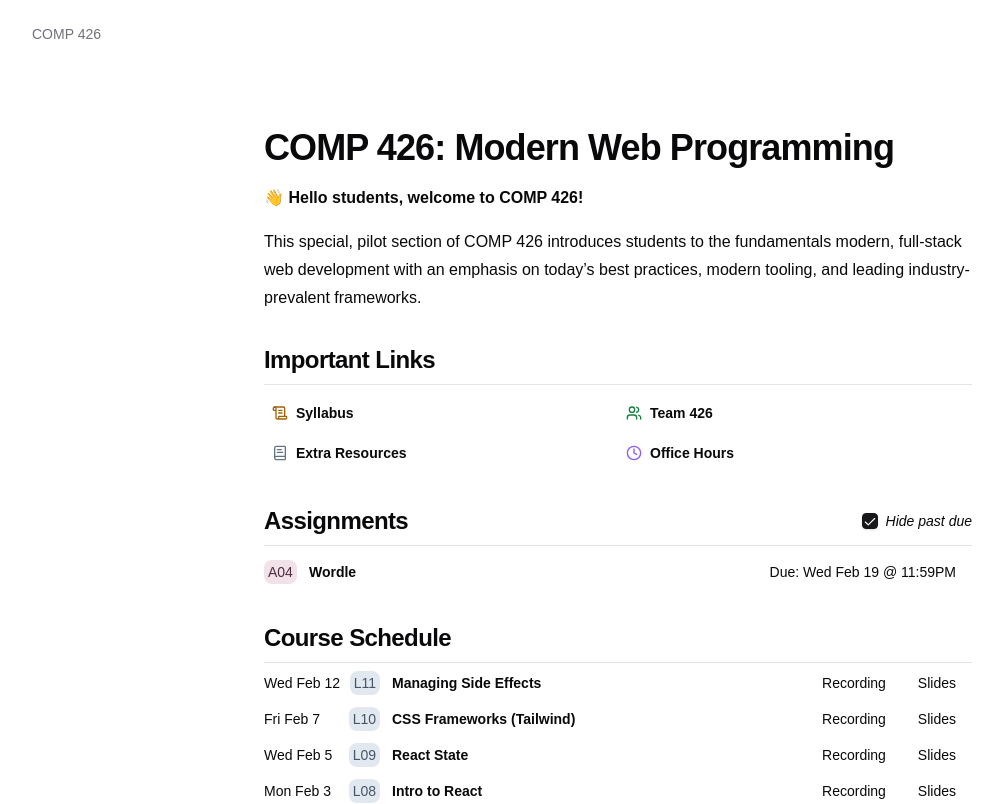
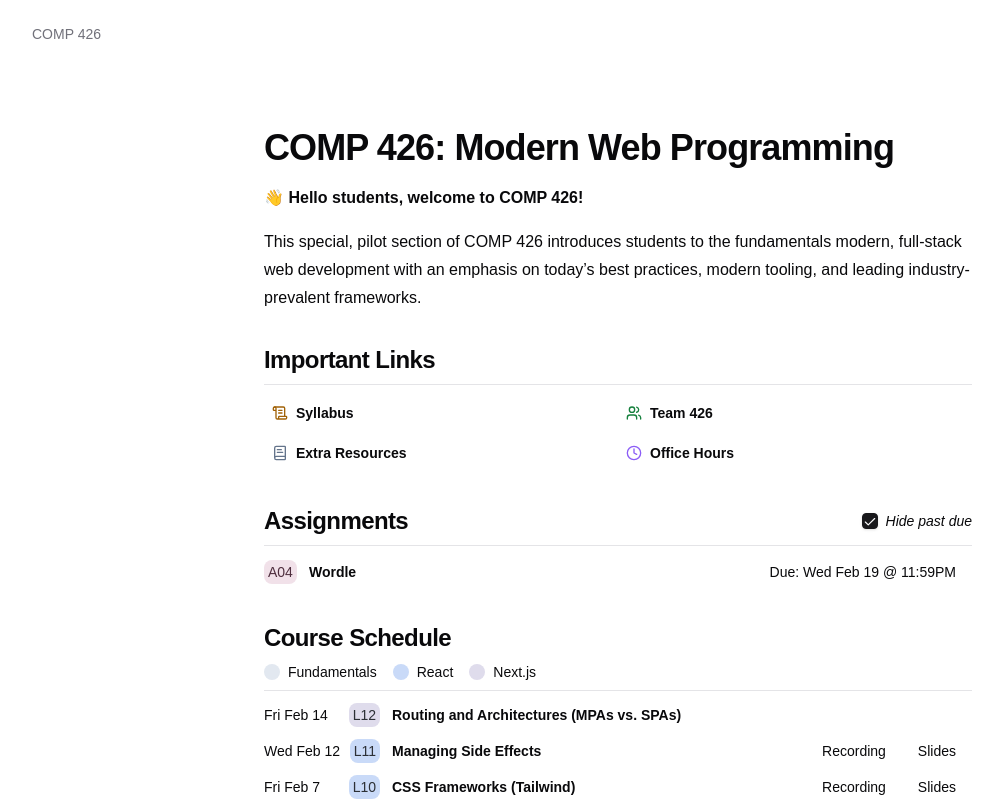
Before and after one commit to comp426-25s/comp426-25s.github.io, a Next.js app: page / in a window 1280 px wide. Shown: the top 804 px of the page, without its empty margins (22-1025 px from the left). Built offline with nearby package versions, Linux system fonts and the light colour scheme.

Commit message:
Add Key to Schedule

```diff
--- a/app/page.tsx
+++ b/app/page.tsx
@@ -88,9 +88,35 @@ export default function Home() {
       </div>
       <Assignments showOnlyUpcomingAssignments={showOnlyUpcomingAssignments} />
 
-      <h2 className="mt-8 scroll-m-20 border-b pb-2 text-2xl font-semibold tracking-tight first:mt-0">
+      <h2 className="mt-8 scroll-m-20 pb-2 text-2xl font-semibold tracking-tight first:mt-0">
         Course Schedule
       </h2>
+      <div className="flex flex-row flex-wrap gap-4 items-center border-b pb-2 mb-3">
+        <div className='flex flex-row gap-2 items-center'>
+          <div className='w-4 h-4 bg-slate-200 rounded-full'></div>
+          <p className='text-sm'>Fundamentals</p>
+        </div>
+        <div className='flex flex-row gap-2 items-center'>
+          <div className='w-4 h-4 bg-[#c9daf8]  rounded-full'></div>
+          <p className='text-sm'>React</p>
+        </div>
+        <div className='flex flex-row gap-2 items-center'>
+          <div className='w-4 h-4 bg-[#dfdcec] rounded-full'></div>
+          <p className='text-sm'>Next.js</p>
+        </div>
+        {/* <div className='flex flex-row gap-2 items-center'>
+          <div className='w-4 h-4 bg-[#dfdcec] rounded-full'></div>
+          <p className='text-sm'>Backend (Supabase)</p>
+        </div>
+        <div className='flex flex-row gap-2 items-center'>
+          <div className='w-4 h-4 bg-[#dfdcec] rounded-full'></div>
+          <p className='text-sm'>Design</p>
+        </div>
+        <div className='flex flex-row gap-2 items-center'>
+          <div className='w-4 h-4 bg-[#dfdcec] rounded-full'></div>
+          <p className='text-sm'>Advanced / Misc</p>
+        </div> */}
+      </div>
       <Schedule />
 
       <h2 className="mt-8 scroll-m-20 border-b pb-2 text-2xl font-semibold tracking-tight first:mt-0">
--- a/components/widgets/schedule-listing.tsx
+++ b/components/widgets/schedule-listing.tsx
@@ -4,6 +4,16 @@ import { Youtube } from 'lucide-react';
 import Link from 'next/link';
 
 export default function ScheduleListing(props: {item: ScheduleItem}) {
+
+    const moduleColor = (module: string) => {
+        if (module === '1') return 'bg-slate-200 text-[#2c3036]';
+        if (module === '2') return 'bg-[#c9daf8] text-[#2c3036]';
+        if (module === '3') return 'bg-[#dfdcec] text-[#2c3036]';
+        if (module === 'M') return 'bg-slate-600 text-slate-100';
+
+        return 'bg-slate-200 text-slate-600'
+    }
+
     return (
         <div className="flex flex-row w-full sm:items-center mb-3">
             {/* Identity Section */}
@@ -11,8 +21,8 @@ export default function ScheduleListing(props: {item: ScheduleItem}) {
                 {/* Date Section */}
                 <div className="flex flex-row w-[116px]">
                     <p className="text-sm leading-6">{ props.item.date }</p>
-                    <div className=' bg-slate-200 ml-auto pt-[2px] pb-[2px] pl-1 pr-1 rounded-lg'>
-                        <p className="text-slate-600 text-sm">{ props.item.code }</p>
+                    <div className={`${moduleColor(props.item.module)} ml-auto pt-[2px] pb-[2px] pl-1 pr-1 rounded-lg`}>
+                        <p className="text-sm">{ props.item.code }</p>
                     </div>
                     {/* <p className="text-sm ml-auto">{ props.item.code }</p> */}
                 </div>
--- a/components/widgets/supplement-listing.tsx
+++ b/components/widgets/supplement-listing.tsx
@@ -12,7 +12,7 @@ export default function AssignmentListing(props: {item: SupplementItem}) {
 
                     {props.item.code.startsWith("S") ? (
                         <div className=' bg-[#dfdcec] pt-1 sm:pt-[2px] pb-[2px] pl-1 pr-1 rounded-lg'>
-                            <p className="text-[#374A3D] text-sm">{ props.item.code }</p>
+                            <p className="text-[#2c3036] text-sm">{ props.item.code }</p>
                         </div>
                     ) : (
                         <div className=' bg-[#F1E1E9] pt-1 sm:pt-[2px] pb-[2px] pl-1 pr-1 rounded-lg'>
--- a/course/models/models.ts
+++ b/course/models/models.ts
@@ -9,6 +9,7 @@ export interface ScheduleItem {
     synopsis: string | null;
     youtubeUrl: string | null;
     slidesUrl: string | null;
+    module: string;
 }
 
 export interface AssignmentItem {
--- a/course/schedule.yaml
+++ b/course/schedule.yaml
@@ -1,4 +1,12 @@
 # Contains the course schedule.
+
+- code: L12
+  date: Fri Feb 14
+  title: Routing and Architectures (MPAs vs. SPAs)
+  synopsis: null
+  youtubeUrl: null
+  slidesUrl: null
+  module: '3'
 
 - code: L11
   date: Wed Feb 12
@@ -6,6 +14,7 @@
   synopsis: null
   youtubeUrl: https://youtu.be/lD785WXV6cI
   slidesUrl: https://docs.google.com/presentation/d/1pNh9gOm38jrlDgcRWHZthyooj50k217Q-ymnO40BaBQ/edit?usp=sharing
+  module: '2'
 
 - code: L10
   date: Fri Feb 7
@@ -13,6 +22,7 @@
   synopsis: null
   youtubeUrl: https://youtu.be/dqegF66Cb9Q
   slidesUrl: https://docs.google.com/presentation/d/1JCpqKcWmUFMgTJEOoG1RHsuN-CTCJhz_S6_Cr0ZRnQM/edit?usp=sharing
+  module: '2'
 
 - code: L09
   date: Wed Feb 5
@@ -20,6 +30,7 @@
   synopsis: null
   youtubeUrl: https://youtu.be/j1-vjBYk4D8
   slidesUrl: https://docs.google.com/presentation/d/12LKu264T8mrj8hq8QyXKd8EubCt88QVWmC6oQicLIVw/edit?usp=sharing
+  module: '2'
 
 - code: L08
   date: Mon Feb 3
@@ -27,6 +38,7 @@
   synopsis: null
   youtubeUrl: https://youtu.be/-b7F0qcrRoI
   slidesUrl: https://docs.google.com/presentation/d/1xXEHIsqIwgbnXJpKSgkRzIU5bpV952k0mEBV74Vm6uA/edit?usp=sharing
+  module: '2'
 
 - code: M01
   date: Fri Jan 31
@@ -34,6 +46,7 @@
   synopsis: null
   youtubeUrl: null
   slidesUrl: null
+  module: 'M'
 
 - code: P01
   date: Wed Jan 29
@@ -41,6 +54,7 @@
   synopsis: null
   youtubeUrl: null
   slidesUrl: https://drive.google.com/file/d/1AImL8XIloz0I3Ywe53Z_To-el2tlw429/view?usp=share_link
+  module: 'M'
 
 - code: L07
   date: Mon Jan 27
@@ -48,6 +62,7 @@
   synopsis: null
   youtubeUrl: https://youtu.be/sozzKzukgKQ
   slidesUrl: https://docs.google.com/presentation/d/1_KvkwJyTlArsHcg9hsiwMan--39ub47gtndR48LP1z8/edit?usp=sharing
+  module: '1'
 
 - code: L06
   date: Fri Jan 24
@@ -55,6 +70,7 @@
   synopsis: null
   youtubeUrl: https://youtu.be/X6vP0hbJEeU
   slidesUrl: https://docs.google.com/presentation/d/1IOeEUXZKUl-7P4odw19nfYn2YN3cCfgX8DQ5xDTgqRU/edit?usp=sharing
+  module: '1'
 
 - code: L05
   date: Wed Jan 22
@@ -62,6 +78,7 @@
   synopsis: null
   youtubeUrl: https://youtu.be/F-VSIsXyswk
   slidesUrl: https://docs.google.com/presentation/d/1_nRVR77A0n1XNXXVhw5XNXxtzCjja67o0uPkP0d07GU/edit?usp=sharing
+  module: '1'
 
 - code: L04
   date: Fri Jan 17
@@ -69,7 +86,7 @@
   synopsis: null
   youtubeUrl: https://youtu.be/nfozkt8ft1o
   slidesUrl: https://docs.google.com/presentation/d/1--EehcyaQpXaZ4tT4WM9d70hXlcDDJl9P8jgyPUjT9o/edit?usp=sharing
-
+  module: '1'
 
 - code: L03
   date: Mon Jan 13
@@ -77,6 +94,7 @@
   synopsis: null
   youtubeUrl: https://youtu.be/Kn_4njewrTE
   slidesUrl: https://docs.google.com/presentation/d/137ar_x6KIBNr0PhXHMVFShiDMq0Jp1qIUZF4LVi5MUQ/edit?usp=sharing
+  module: '1'
 
 - code: L02
   date: Fri Jan 10
@@ -84,6 +102,7 @@
   synopsis: null
   youtubeUrl: https://youtu.be/G9xlrvFjUGc
   slidesUrl: https://docs.google.com/presentation/d/1hLdyXD-HnQdCr38BtyIPTq4MA6P3fUzjA06GZdT-rfE/edit?usp=sharing
+  module: '1'
 
 - code: L01
   date: Wed Jan 8
@@ -91,3 +110,4 @@
   synopsis: null
   youtubeUrl: https://youtu.be/waWglA2l_po
   slidesUrl: https://docs.google.com/presentation/d/1-EAMU-EGuJqkLq6E_6Lf1wpivchuCD1gqbQkCG5VtNs/edit?usp=sharing
+  module: '1'
```
